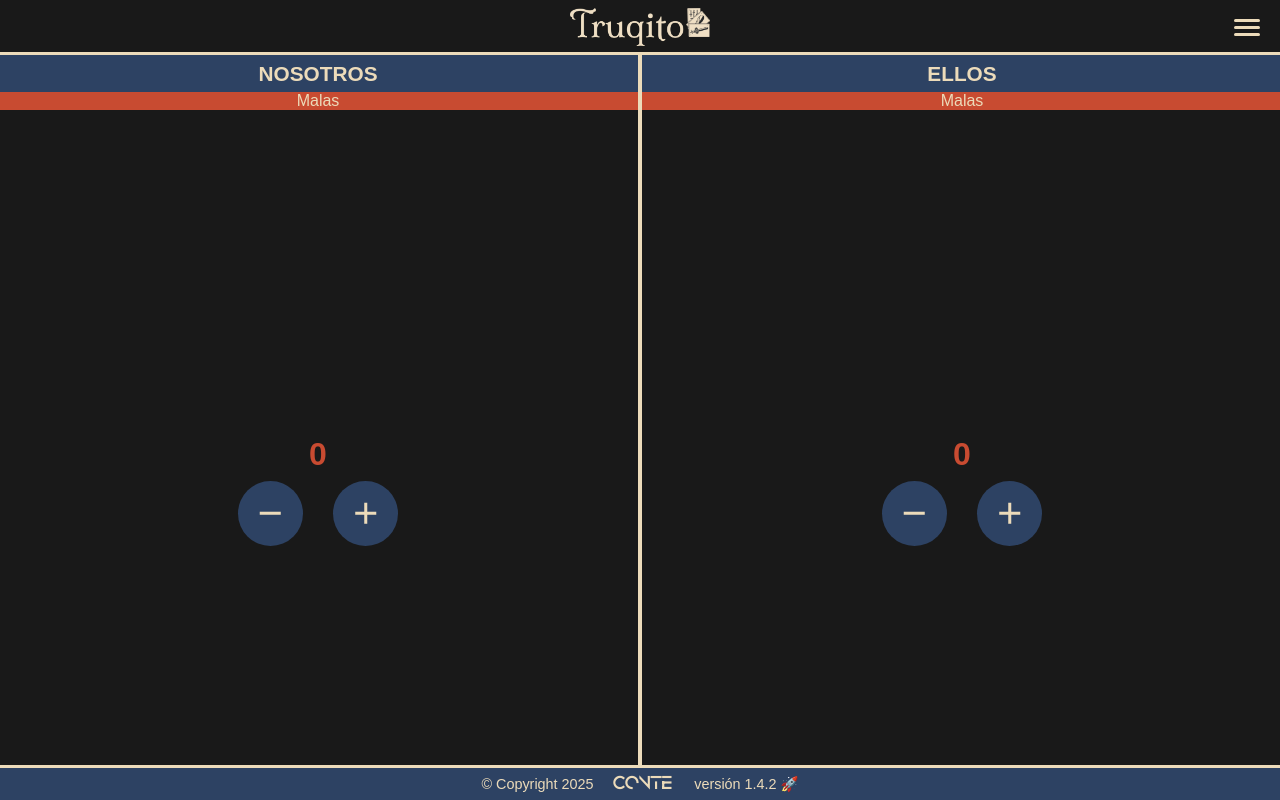
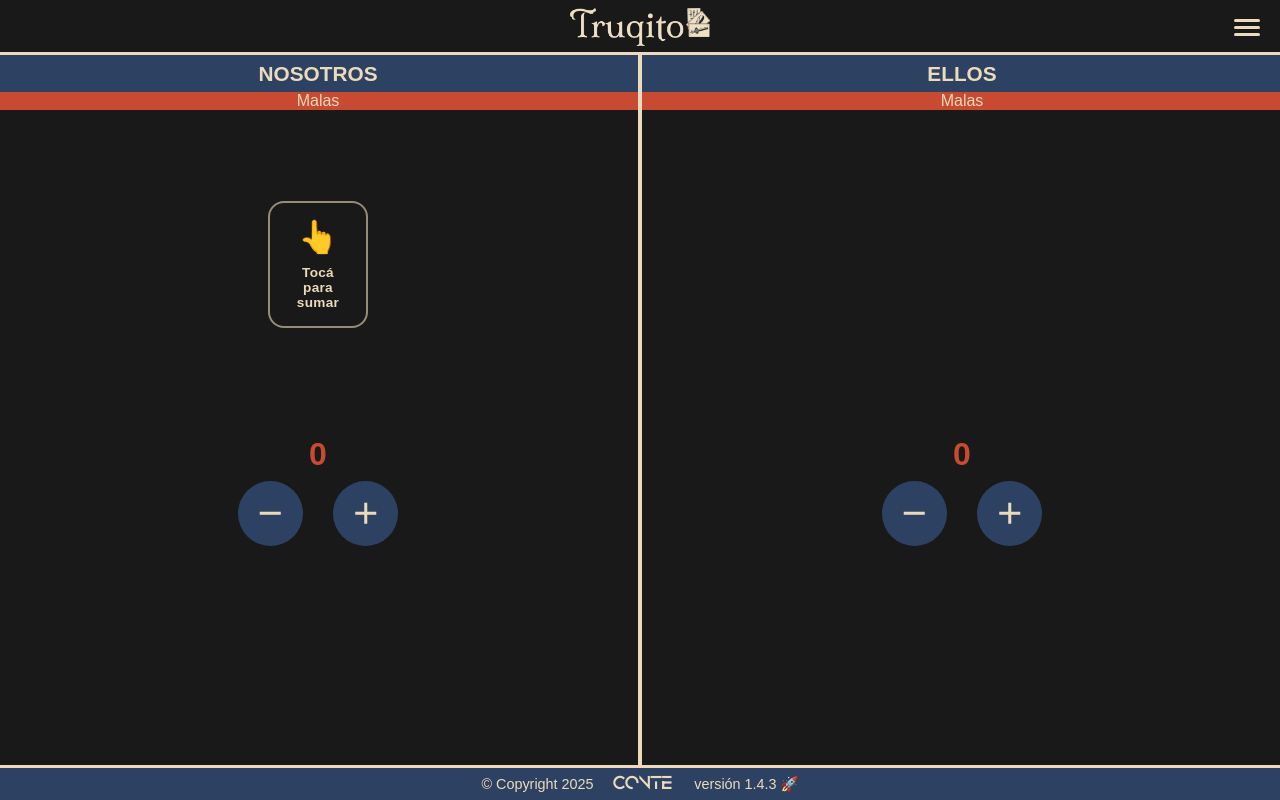
Before and after one commit to lauticonte/anotador-truco, a React (Create React App) app: page / in a window 1280 px wide. Built offline with nearby package versions, Linux system fonts and the light colour scheme; no server answers; grey boxes are pictures that could not be loaded.

Commit message:
🚀 tap to point

```diff
--- a/package.json
+++ b/package.json
@@ -1,6 +1,6 @@
 {
   "name": "anotador-truco",
-  "version": "1.4.2",
+  "version": "1.4.3",
   "private": true,
   "type": "module",
   "dependencies": {
--- a/src/components/Changelog.js
+++ b/src/components/Changelog.js
@@ -20,6 +20,14 @@ const Changelog = ({ isVisible, onClose }) => {
   );
 
   const changelog = [
+    {
+      version: "1.4.3",
+      date: "09/12/2025",
+      changes: [
+        "Tocá los palitos para sumar puntos directamente.",
+        "Mejoras en la interacción táctil del marcador."
+      ]
+    },
     {
       version: "1.4.2",
       date: "28/10/2025",
--- a/src/components/Counter.js
+++ b/src/components/Counter.js
@@ -42,9 +42,15 @@ class Counter extends Component {
       ? defaultStage
       : savedStage;
 
+    // Verificar contador de sesiones del tap hint (se muestra hasta 10 sesiones)
+    const tapHintSessions = parseInt(localStorage.getItem("tapHintSessions"), 10) || 0;
+    const tapHintCompleted = tapHintSessions >= 10;
+
     this.state = {
       points: savedPoints,
       stage: initialStage,
+      showTapHint: false,
+      tapHintCompleted: tapHintCompleted,
     };
 
     this.stage = initialStage;
@@ -96,6 +102,30 @@ class Counter extends Component {
     window.addEventListener("flushHistory", this.flushHistoryBuffer);
   }
 
+  componentDidMount() {
+    // Reset hint si la URL tiene ?reset-hint (útil para testing en mobile)
+    if (window.location.search.includes("reset-hint")) {
+      localStorage.removeItem("tapHintSessions");
+      // Limpiar el parámetro de la URL sin recargar
+      window.history.replaceState({}, "", window.location.pathname);
+      this.setState({ tapHintCompleted: false });
+    }
+
+    // Mostrar tap hint solo si no se completaron las 10 sesiones y es el primer counter (NOSOTROS)
+    const tapHintCompleted = parseInt(localStorage.getItem("tapHintSessions"), 10) >= 10;
+
+    if (!tapHintCompleted && this.props.title === "NOSOTROS") {
+      // Incrementar contador de sesiones
+      const sessions = parseInt(localStorage.getItem("tapHintSessions"), 10) || 0;
+      localStorage.setItem("tapHintSessions", sessions + 1);
+
+      // Mostrar hint después de un breve delay
+      this.showHintTimer = setTimeout(() => {
+        this.setState({ showTapHint: true });
+      }, 600);
+    }
+  }
+
   updatePoints = (newPoints, stage) => {
     this.setState({ points: newPoints, stage: stage });
     this.stage = stage;
@@ -130,7 +160,14 @@ class Counter extends Component {
     } catch (_) {}
     window.removeEventListener("beforeunload", this.flushHistoryBuffer);
     window.removeEventListener("flushHistory", this.flushHistoryBuffer);
+
+    // Limpiar timer del tap hint
+    if (this.showHintTimer) clearTimeout(this.showHintTimer);
   }
+
+  dismissTapHint = () => {
+    this.setState({ showTapHint: false });
+  };
 
 
   // Nueva función para reiniciar puntos desde el componente padre
@@ -153,6 +190,11 @@ class Counter extends Component {
 
   addPoint = () => {
     if (this.props.finished) return;
+
+    // Ocultar el tap hint cuando el usuario toca
+    if (this.state.showTapHint) {
+      this.dismissTapHint();
+    }
 
     this.setState(
       (prevState) => {
@@ -292,9 +334,25 @@ class Counter extends Component {
         <div className="stage-indicator">
           <h3 style={stageIndicatorStyle}>{stageText}</h3>
         </div>
-        <svg className="svg-canvas" viewBox="0 0 100 300">
-          {this.renderLines()}
-        </svg>
+        <div className="svg-canvas-wrapper">
+          {this.state.showTapHint && (
+            <div className="tap-hint-overlay" onClick={this.addPoint}>
+              <div className="tap-hint-content">
+                <div className="tap-hint-hand">👆</div>
+                <div className="tap-hint-text">Tocá para sumar</div>
+              </div>
+            </div>
+          )}
+          <svg
+            className={`svg-canvas ${this.state.showTapHint ? "hint-active" : ""}`}
+            viewBox="0 0 100 300"
+            onClick={this.addPoint}
+            role="button"
+            aria-label={`Sumar punto a ${displayName || title}`}
+          >
+            {this.renderLines()}
+          </svg>
+        </div>
         <div className="counter-buttons-container">
           <div className="counter-points">
             <h1 style={{ color: stageIndicatorStyle.background }}>
--- a/src/styles/Counter.css
+++ b/src/styles/Counter.css
@@ -129,10 +129,88 @@
   text-align: center;
 }
 
+.svg-canvas-wrapper {
+  position: relative;
+  display: flex;
+  justify-content: center;
+  align-items: center;
+}
+
 .svg-canvas {
   width: 100px;
   height: 310px;
   gap: 2rem;
+  cursor: pointer;
+  -webkit-tap-highlight-color: transparent;
+  -webkit-touch-callout: none;
+  -webkit-user-select: none;
+  user-select: none;
+  touch-action: manipulation;
+}
+
+.svg-canvas.hint-active {
+  animation: subtleGlow 2s ease-in-out infinite;
+}
+
+@keyframes subtleGlow {
+  0%, 100% {
+    filter: drop-shadow(0 0 6px rgba(236, 219, 186, 0.5));
+  }
+  50% {
+    filter: drop-shadow(0 0 14px rgba(236, 219, 186, 0.8));
+  }
+}
+
+/* Overlay profesional */
+.tap-hint-overlay {
+  position: absolute;
+  inset: 0;
+  display: flex;
+  align-items: center;
+  justify-content: center;
+  z-index: 5;
+  cursor: pointer;
+  animation: overlayFadeIn 0.5s ease-out forwards;
+}
+
+@keyframes overlayFadeIn {
+  0% { opacity: 0; }
+  100% { opacity: 1; }
+}
+
+.tap-hint-content {
+  display: flex;
+  flex-direction: column;
+  align-items: center;
+  gap: 0.5rem;
+  padding: 1rem 1.2rem;
+  background: rgba(25, 25, 25, 0.92);
+  border: 2px solid rgba(236, 219, 186, 0.6);
+  border-radius: 16px;
+  backdrop-filter: blur(4px);
+}
+
+.tap-hint-hand {
+  font-size: 2rem;
+  animation: handTap 1.2s ease-in-out infinite;
+}
+
+@keyframes handTap {
+  0%, 100% {
+    transform: translateY(0) scale(1);
+  }
+  50% {
+    transform: translateY(-8px) scale(1.1);
+  }
+}
+
+.tap-hint-text {
+  color: #ecdbba;
+  font-size: 0.85rem;
+  font-weight: 600;
+  font-family: "Outfit", sans-serif;
+  text-align: center;
+  letter-spacing: 0.3px;
 }
 
 @media screen and (max-height: 600px) {
--- a/src/styles/GuiaTruco.css
+++ b/src/styles/GuiaTruco.css
@@ -15,7 +15,7 @@
   text-align: center;
   margin-bottom: 40px;
   padding: 48px 24px;
-  background: linear-gradient(135deg, rgba(45, 66, 99, 0.5) 0%, rgba(45, 66, 99, 0.2) 100%);
+  background: rgba(45, 66, 99, 0.4);
   border: 1px solid rgba(236, 219, 186, 0.15);
   border-radius: 16px;
   position: relative;
@@ -60,7 +60,7 @@
   background: #c84b31;
   margin: 0 auto;
   border-radius: 3px;
-  box-shadow: 0 2px 8px rgba(200, 75, 49, 0.4);
+
 }
 
 /* Sticky back button */
```
